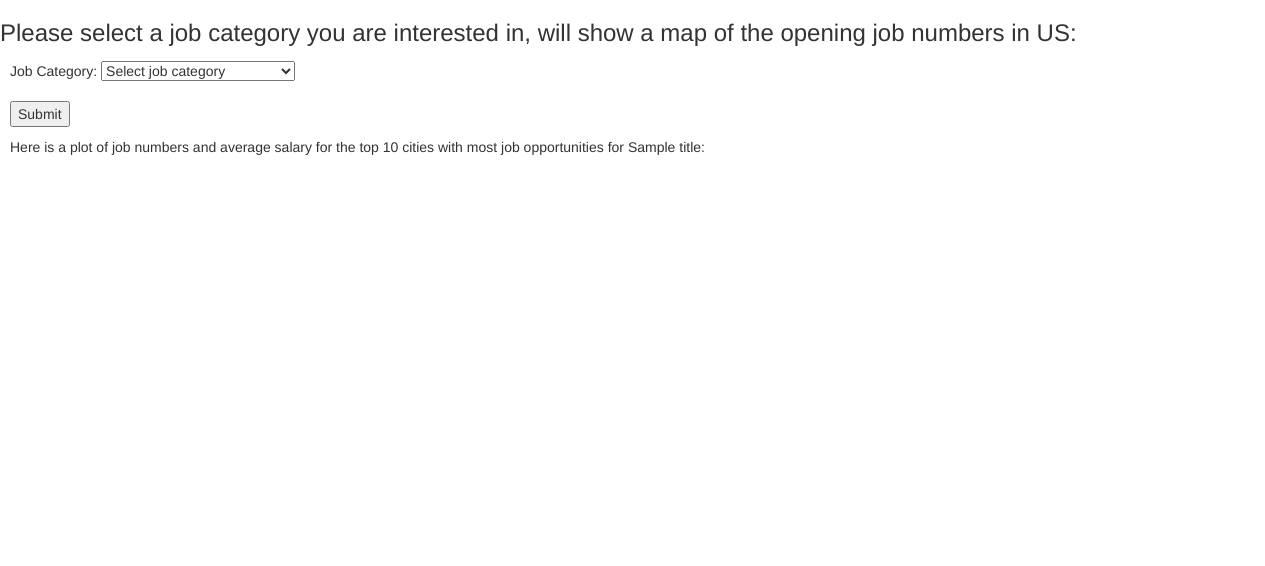
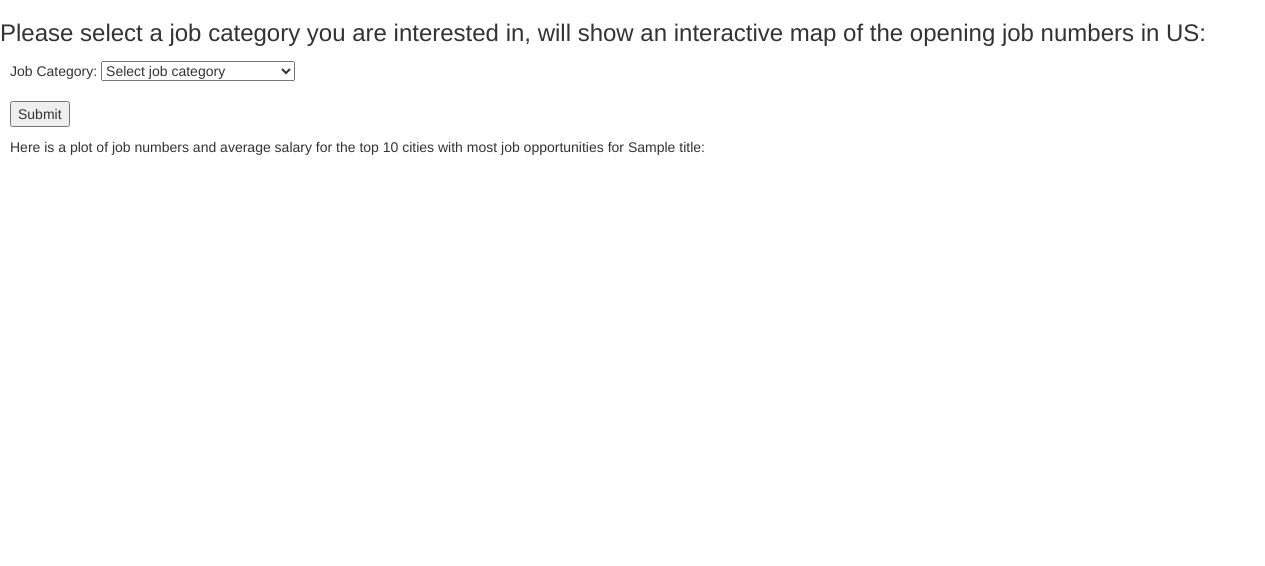
Before and after one commit to yuna-git/TDI_capstone_yl, a Flask app: template templates/job_num_salary_plot.html in a window 1520 px wide. Shown: the top 566 px of the page, without its empty margins (0-1265 px from the left). Run offline with Flask 2, Linux system fonts and the light colour scheme; the template is opened without the code that fills it: most values are stand-ins (such as "Sample title", 1, 10 or a date in 2020); parts of the project's set-up code (start-up, migrations or seed data) failed here and were passed over; some libraries are stand-ins or nearby versions.

Commit message:
a few words

```diff
--- a/templates/ds_job_map.html
+++ b/templates/ds_job_map.html
@@ -4,7 +4,7 @@
   <title>Map</title>
 </head>
     <div class="page"  style='position:relative; top: 5px; left: 10px;'>
-	    <br>   <h4> Please select a job category you are interested in, will plot a map showing the average income and living cost index in U.S. cities in 2019, together with number of current opening positions:</h4>
+	    <br>   <h4> Please select a job category you are interested in, will plot an interactive map showing the average income and living cost index in U.S. cities in 2019, together with number of current opening positions:</h4>
       <body>
 	<div class="row">
         <div class="col-lg-12 text-left">
--- a/templates/job_num_salary_plot.html
+++ b/templates/job_num_salary_plot.html
@@ -5,7 +5,7 @@
 <title>DS job search</title>
 <link rel="stylesheet" href="https://maxcdn.bootstrapcdn.com/bootstrap/3.3.7/css/bootstrap.min.css">
     <div class="page">
-      <h3> Please select a job category you are interested in, will show a map of the opening job numbers in US:</h3>
+      <h3> Please select a job category you are interested in, will show an interactive map of the opening job numbers in US:</h3>
       <body>
       <div class="row" style='position:relative; top: 5px; left: 10px;'>
         <div class="col-lg-12 text-left">
```
Also changed, not shown: 1 other file.
